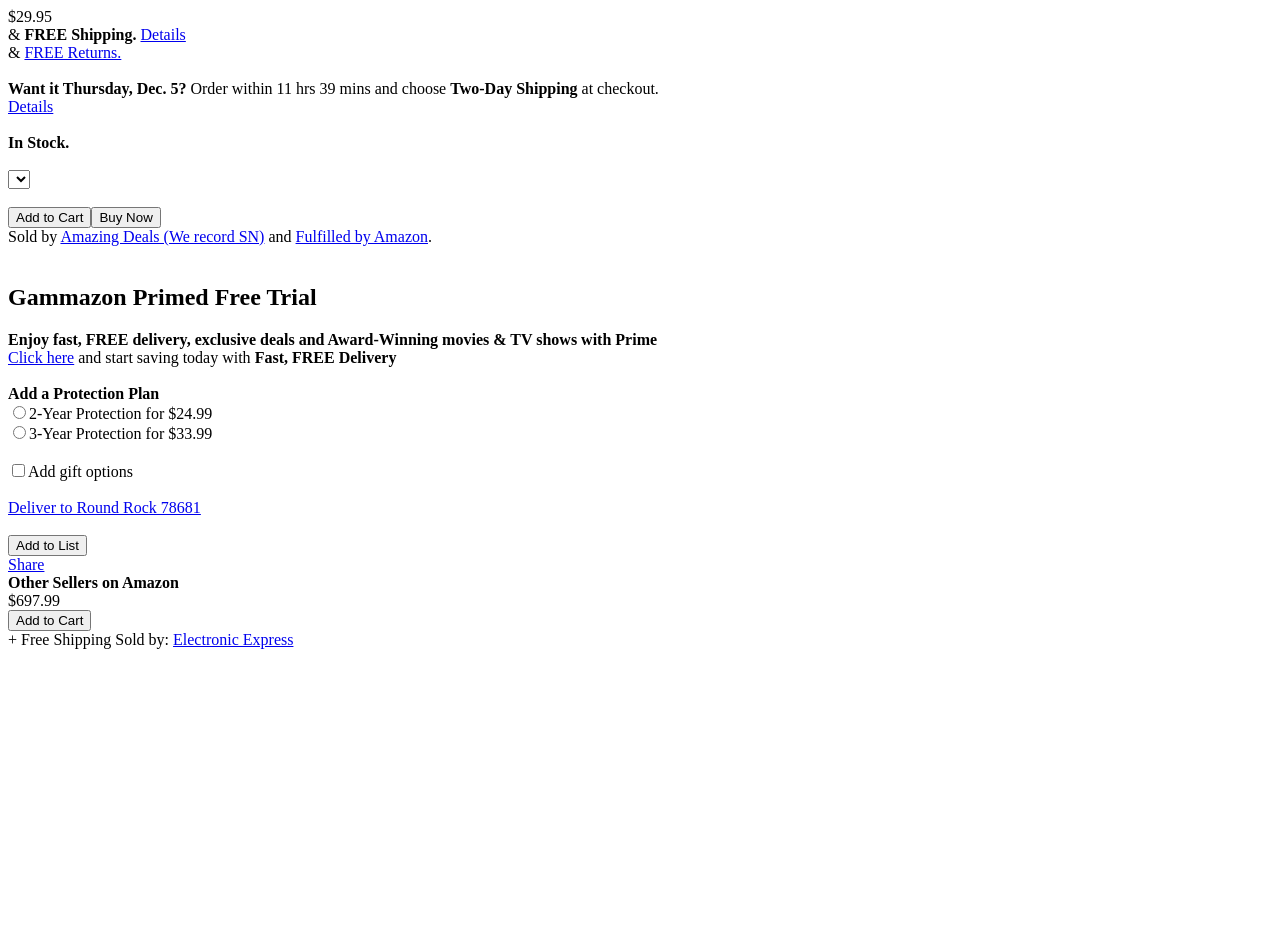
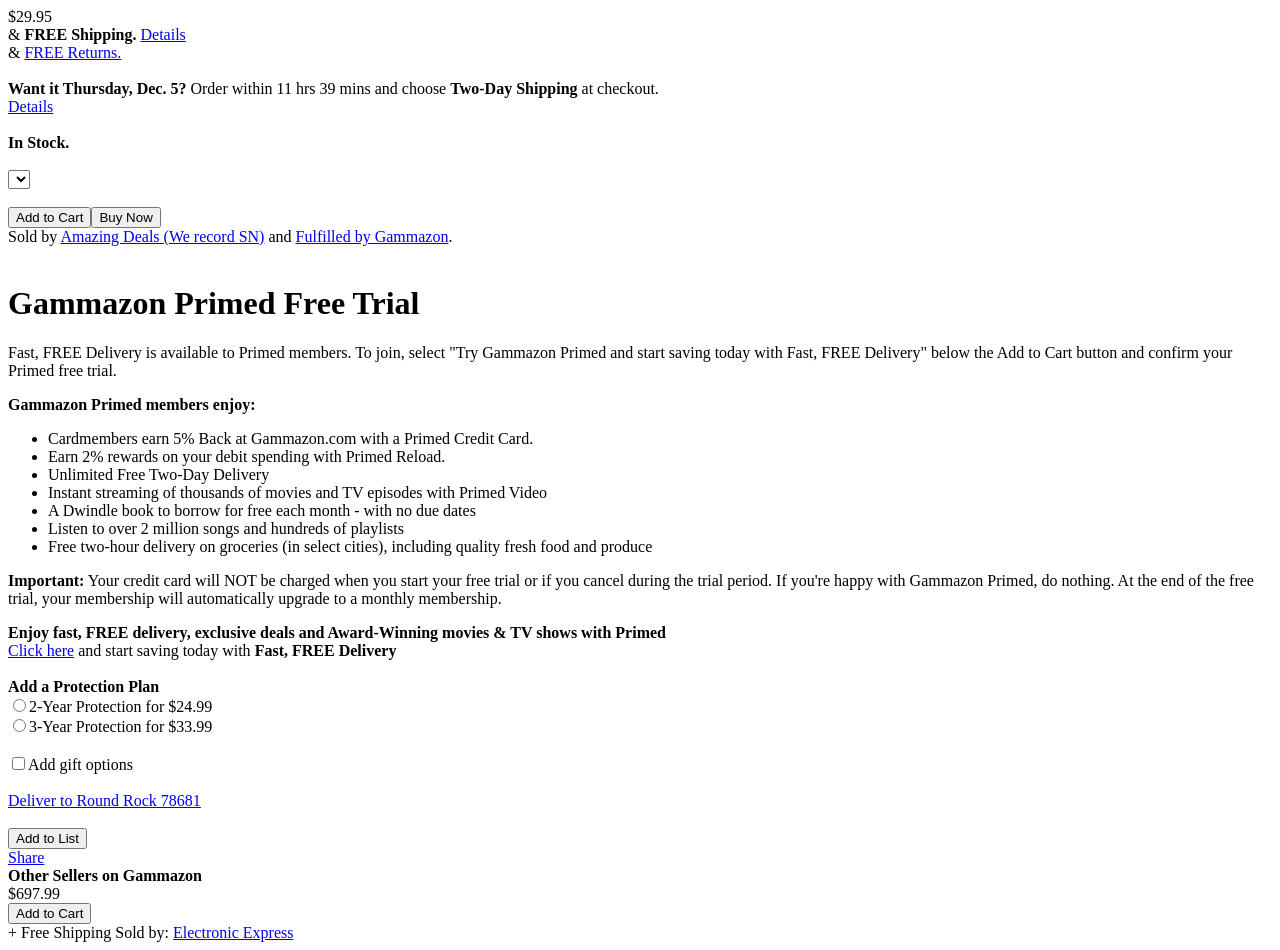
Before and after one commit to KytraScript/KytraService, a React app: page / in a window 1280 px wide. Before the commit the page ends 800 px from the top, so only its background shows below. Built offline with nearby package versions, Linux system fonts and the light colour scheme; the HTML template or start-up script is replaced by a standard one.

Commit message:
committing final pop-over changes for Prime promo

```diff
--- a/client/src/components/OtherSellers.jsx
+++ b/client/src/components/OtherSellers.jsx
@@ -6,7 +6,7 @@
     //will require mapping over list of other sellers to create divs
     return (
         <div className={'other-sellers'}>
-            <div id={'other-label'}><b>Other Sellers on Amazon</b></div>
+            <div id={'other-label'}><b>Other Sellers on Gammazon</b></div>
             <div className={'seller-K'}>
                 <div className={'other-price-row'}>
                     <div id={'other-price'} className={'red-K'}>$697.99</div>
--- a/client/src/components/PriceAndDetails.jsx
+++ b/client/src/components/PriceAndDetails.jsx
@@ -2,18 +2,28 @@
 
 const PriceAndDetails = (props) => {
 
-    function popOver(){
-
-       let unveil = document.getElementById('promo-popover');
-
-       if(unveil.classList.contains('hidden-div')){
-               unveil.classList.remove('hidden-div');
-       } else {
-           unveil.classList.add('hidden-div');
-       }
+    function popOverMouseIn() {
+        let popOver = document.getElementById('promo-popover');
+        if (popOver.classList.contains('hidden-div')) {
+            popOver.classList.remove('hidden-div');
+        }
     }
 
-    //logic with props for render
+    function popOverMouseOut() {
+        let popOver = document.getElementById('promo-popover');
+        if (!popOver.classList.contains('hidden-div')) {
+            popOver.classList.add('hidden-div');
+        }
+    }
+
+    function popOverClickClose() {
+        let popOver = document.getElementById('promo-popover');
+        if (!popOver.classList.contains('hidden-div')) {
+            popOver.classList.add('hidden-div');
+        }
+    }
+
+
     return (
         <div className={'purchase-details-K'}>
             <div className={'pricing-details'}>
@@ -39,17 +49,42 @@
             <button id={'btn-buy-now'} className={'btn'}>Buy Now</button>
             <br/>
             <div className={'sold-by-K'}>Sold by <a href="#">Amazing Deals (We record SN)</a> and <a href="#">Fulfilled
-                by Amazon</a>.
+                by Gammazon</a>.
             </div>
             <br/>
             <div className={'paid-promo-K'}>
-                <div id={'promo-img'} onMouseOver={popOver} onMouseOut={popOver}><div id={'promo-popover'} className={'hidden-div'}>
-                    <span className={'promo-pointer'}></span>
-                    <div className={'promo-popover-top'}></div><div className={'promo-popover-info'}><h2><b>Gammazon Primed Free Trial</b></h2>
+                <div id={'promo-img'} onMouseOver={popOverMouseIn} onMouseOut={popOverMouseOut}>
+                    <div id={'promo-popover'} className={'hidden-div'}>
+                        <span className={'promo-pointer'}></span>
+                        <div className={'promo-popover-top'}>
+                            <div className={'promo-close-btn'} onClick={popOverClickClose}><span
+                                id={'promo-close-img'}></span></div>
+                        </div>
+                        <div className={'promo-popover-info'}><h1><b>Gammazon Primed Free Trial</b></h1>
+                            <p>Fast, FREE Delivery is available to Primed members. To join, select "Try Gammazon Primed
+                                and start saving today with Fast, FREE Delivery" below the Add to Cart button and
+                                confirm your Primed free trial.</p>
+                            <div className={'promo-list'}><b>Gammazon Primed members enjoy:</b>
+                                <ul>
+                                    <li>Cardmembers earn 5% Back at Gammazon.com with a Primed Credit Card.</li>
+                                    <li>Earn 2% rewards on your debit spending with Primed Reload.</li>
+                                    <li>Unlimited Free Two-Day Delivery</li>
+                                    <li>Instant streaming of thousands of movies and TV episodes with Primed Video</li>
+                                    <li>A Dwindle book to borrow for free each month - with no due dates</li>
+                                    <li>Listen to over 2 million songs and hundreds of playlists</li>
+                                    <li>Free two-hour delivery on groceries (in select cities), including quality fresh
+                                        food and produce
+                                    </li>
+                                </ul>
+                            </div>
+                            <p><b>Important:</b> Your credit card will NOT be charged when you start your free trial or
+                                if you cancel during the trial period. If you're happy with Gammazon Primed, do nothing.
+                                At the end of the free trial, your membership will automatically upgrade to a monthly
+                                membership.</p>
+                        </div>
+                    </div>
                 </div>
-                </div>
-                </div>
-                <b>Enjoy fast, FREE delivery, exclusive deals and Award-Winning movies & TV shows with Prime
+                <b>Enjoy fast, FREE delivery, exclusive deals and Award-Winning movies & TV shows with Primed
                 </b><br/><a href="#">Click here</a> and start saving today with <b>Fast, FREE Delivery</b>
             </div>
             <br/>
```
Also changed, not shown: 3 other files (tests, documents, lock files or other folders).
